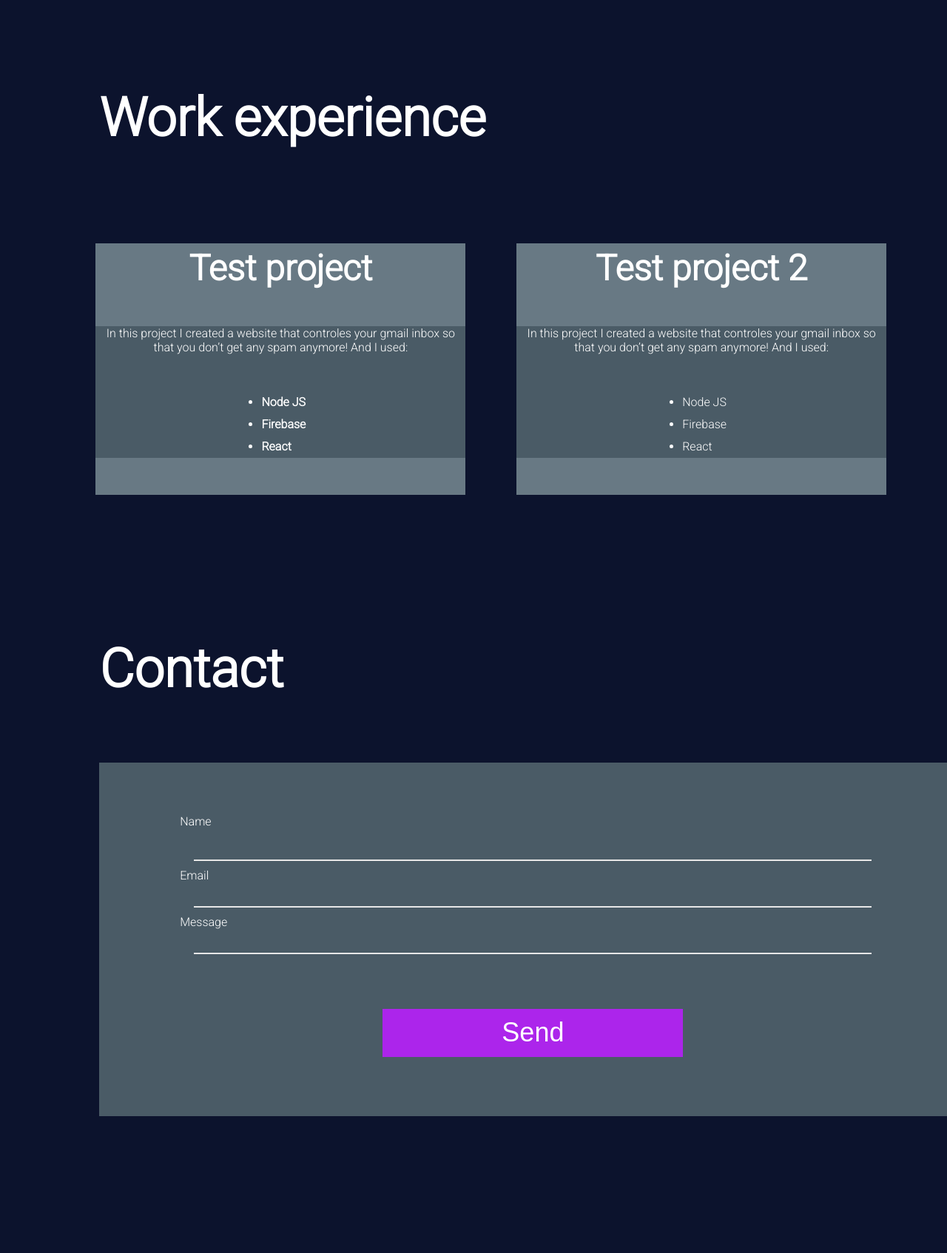
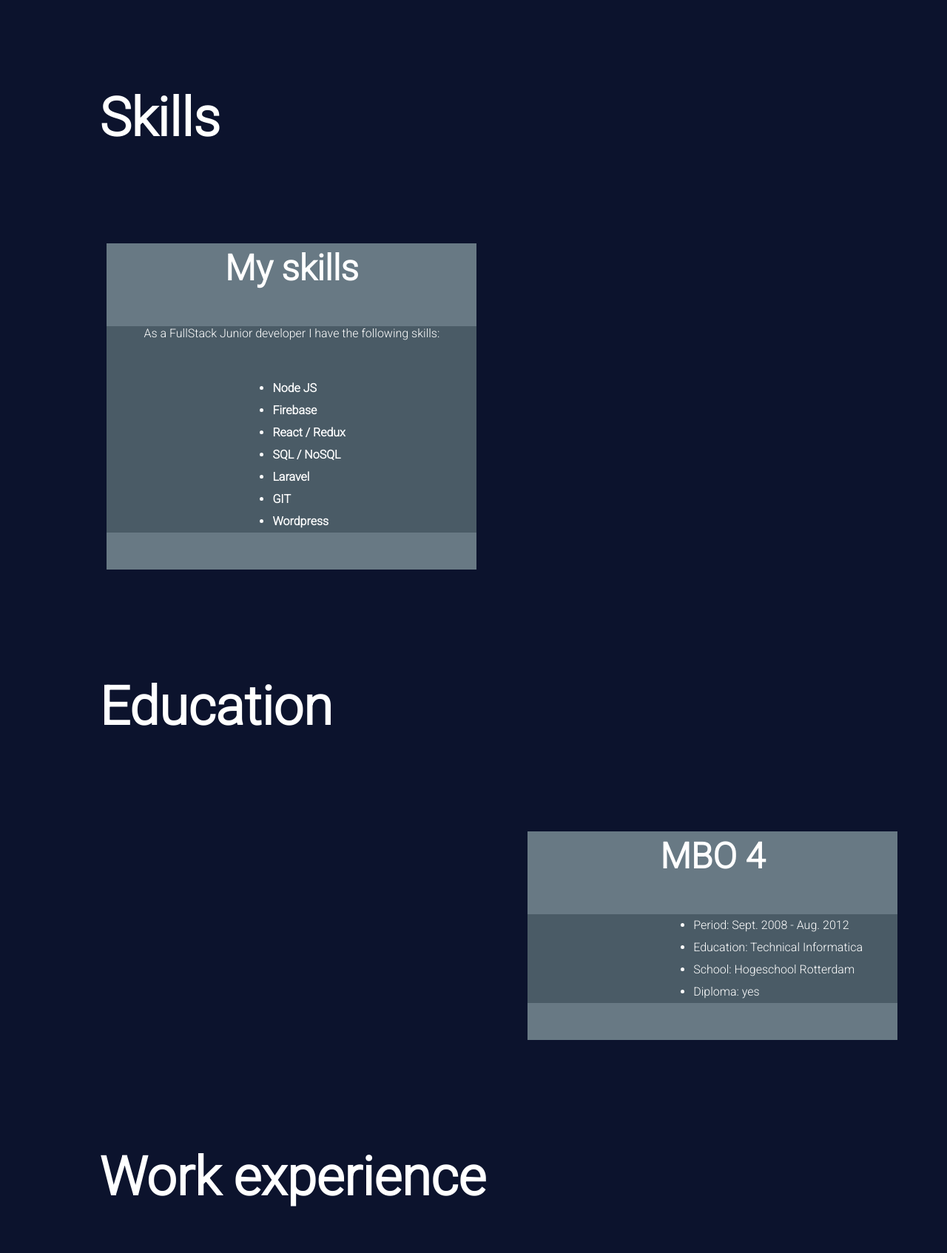
Before and after one commit to JeremiahKoeiman/frontend, a website: page public/index.html in a window 1280 px wide. Shown: the part 743-2437 px from the top of the page at 74% size. Before the commit the page ends 2386 px from the top, so only its background shows below. Drawn offline with Linux system fonts and the light colour scheme; some packages are replaced by stand-ins of ours.

Commit message:
Website updated

```diff
--- a/public/index.html
+++ b/public/index.html
@@ -14,6 +14,8 @@
     <img src="img/Logo.png" alt="Logo">
     <div>
         <ul>
+            <li><a href="#skills">Skills</a></li>
+            <li><a href="#education">Education</a></li>
             <li><a href="#work-experience">Work experience</a></li>
             <li><a href="#contact">Contact</a></li>
         </ul>
@@ -23,39 +25,62 @@
 <section id="sectionOne">
     <h1>I am Jeremiah</h1>
     <p>I am a web developer</p>
-    <p>Hi, I am a young developer that loves his work and my favorite language is Javascript.</p>
+    <p>Hi, I am a young developer that loves his work and my favorite language is Javascript. I am a passioned, hardcore, never give up kind of developer. In my past time i like to play games and watch movies. I am overall a quiet person and I work good not only alone, but also in teams.</p>
 </section>
 
 <img class="face" src="img/img.png" alt="Face">
+
+<section id="skills">
+    <h1>Skills</h1>
+    <div class="container">
+        <div class="partOne">
+            <h2>My skills</h2>
+            <div class="dark">
+                <p>
+                    As a FullStack Junior developer I have the following skills:
+                </p>
+                <ul>
+                    <li>Node JS</li>
+                    <li>Firebase</li>
+                    <li>React / Redux</li>
+                    <li>SQL / NoSQL</li>
+                    <li>Laravel</li>
+                    <li>GIT</li>
+                    <li>Wordpress</li>
+                </ul>
+            </div>
+        </div>
+    </div>
+</section>
+
+<section id="education">
+    <h1>Education</h1>
+    <div class="container">
+        <div class="partTwo">
+            <h2>MBO 4</h2>
+            <div class="darkTwo">
+                <ul>
+                    <li>Period: Sept. 2008 - Aug. 2012</li>
+                    <li>Education: Technical Informatica</li>
+                    <li>School: Hogeschool Rotterdam</li>
+                    <li>Diploma: yes</li>
+                </ul>
+            </div>
+        </div>
+    </div>
+</section>
 
 <section id="work-experience">
     <h1>Work experience</h1>
     <div class="container">
         <div class="partOne">
-            <h2>Test project</h2>
+            <h2>Junior developer</h2>
             <div class="dark">
-                <p>
-                    In this project I created a website that controles your gmail inbox
-                    so that you don’t get any spam anymore! And I used:
-                </p>
                 <ul>
-                    <li>Node JS</li>
-                    <li>Firebase</li>
-                    <li>React</li>
-                </ul>
-            </div>
-        </div>
-        <div class="partTwo">
-            <h2>Test project 2</h2>
-            <div class="darkTwo">
-                <p>
-                    In this project I created a website that controles your gmail inbox
-                    so that you don’t get any spam anymore! And I used:
-                </p>
-                <ul>
-                    <li>Node JS</li>
-                    <li>Firebase</li>
-                    <li>React</li>
+                    <li>Period: Jan 2013 - Present</li>
+                    <li>Fuction name: FullStack developer<li>
+                    <li>Company name: ABCD</li>
+                    <li>Decription: As a fullstack developer I work in a team and we create webapplications that are connected with microcontrollers.</li>
                 </ul>
             </div>
         </div>
@@ -66,16 +91,9 @@
     <h1>Contact</h1>
     <div class="form">
         <div class="form-control">
-            <label for="name">Name</label>
-                <input id="name" type="text" required>
-
-            <label for="email">Email</label>
-                <input id="email" type="text" required>
-
-            <label for="message">Message</label>
-                <input id="message" required>
-
-            <button type="submit">Send</button>
+            <p>Name: Jerry</p>
+            <p>Phonenumber: 0000000000</p>
+            <p>Github link: <a target="blank" href="https://github.com/JeremiahKoeiman">https://github.com/JeremiahKoeiman</a></p>
         </div>
     </div>
 </section>
--- a/public/style.scss
+++ b/public/style.scss
@@ -66,6 +66,110 @@ html {
 
     p:last-of-type {
       font-size: 24px;
+    }
+  }
+
+  #skills {
+    grid-column: 1/3;
+    margin-top: -4%;
+    margin-left: 10%;
+
+    .container {
+      display: grid;
+      grid-template-columns: repeat(2, 1fr);
+      grid-gap: 20px;
+      padding: 10px;
+      text-align: center;
+
+      .partOne {
+        grid-column: 1/2;
+        width: 500px;
+        background-color: $divColor !important;
+
+        h2 {
+          font-size: $fontSize48;
+          margin-bottom: $margin;
+          margin-top: 5px;
+        }
+
+        .dark {
+          background-color: $dark;
+
+          ul {
+            margin: $margin 0;
+            line-height: 30px;
+            text-align: initial;
+            li {
+              font-weight: bold;
+              margin-left: 40%;
+            }
+          }
+        }
+      }
+    }
+  }
+
+  #education {
+    grid-column: 1/3;
+    margin-top: -4%;
+    margin-left: 10%;
+
+    .container {
+      display: grid;
+      grid-template-columns: repeat(2, 1fr);
+      grid-gap: 20px;
+      padding: 10px;
+      text-align: center;
+
+      .partOne {
+        grid-column: 1/2;
+        width: 500px;
+        background-color: $divColor !important;
+
+        h2 {
+          font-size: $fontSize48;
+          margin-bottom: $margin;
+          margin-top: 5px;
+        }
+
+        .dark {
+          background-color: $dark;
+
+          ul {
+            margin: $margin 0;
+            line-height: 30px;
+            text-align: initial;
+            li {
+              font-weight: bold;
+              margin-left: 40%;
+            }
+          }
+        }
+      }
+
+      .partTwo {
+        grid-column: 2/3;
+        width: 500px;
+        background-color: $divColor !important;
+
+        h2 {
+          font-size: $fontSize48;
+          margin-bottom: $margin;
+          margin-top: 5px;
+        }
+
+        .darkTwo {
+          background-color: #4a5b66;
+          ul {
+            margin: $margin 0;
+            line-height: 30px;
+            text-align: initial;
+            li {
+              margin-left: 40%;
+            }
+          }
+        }
+      }
     }
   }
 
@@ -154,7 +258,7 @@ html {
       margin: 20px 0;
       padding: 50px;
 
-      & input {
+      & p {
         background-color: rgba(255, 255, 255, 0);
         position: relative;
         border: 0;
@@ -164,9 +268,9 @@ html {
         font-size: 18px;
         transition: 0.1s ease-in;
 
-        &:focus {
-          border-bottom-color: #9404FD;
-          outline: none;
+        & a {
+          text-decoration: none;
+          color: white;
         }
       }
 
@@ -220,17 +324,8 @@ h1 {
 
 @media screen and (min-width: 567px) {
   html {
-    width: 100vw;
-
     body {
-
       nav {
-
-        div {
-          margin-right: 10%;
-
-        }
-
         img {
           margin-left: 5%;
           margin-top: 3%;
@@ -451,7 +546,7 @@ h1 {
         margin: 20px 0;
         padding: 50px;
 
-        & input {
+        & p {
           background-color: rgba(255, 255, 255, 0);
           position: relative;
           border: 0;
@@ -461,9 +556,9 @@ h1 {
           font-size: 18px;
           transition: 0.1s ease-in;
 
-          &:focus {
-            border-bottom-color: #9404FD;
-            outline: none;
+          & a {
+            text-decoration: none;
+            color: white;
           }
         }
 
```
Also changed, not shown: public/style.css, 1 other file.
